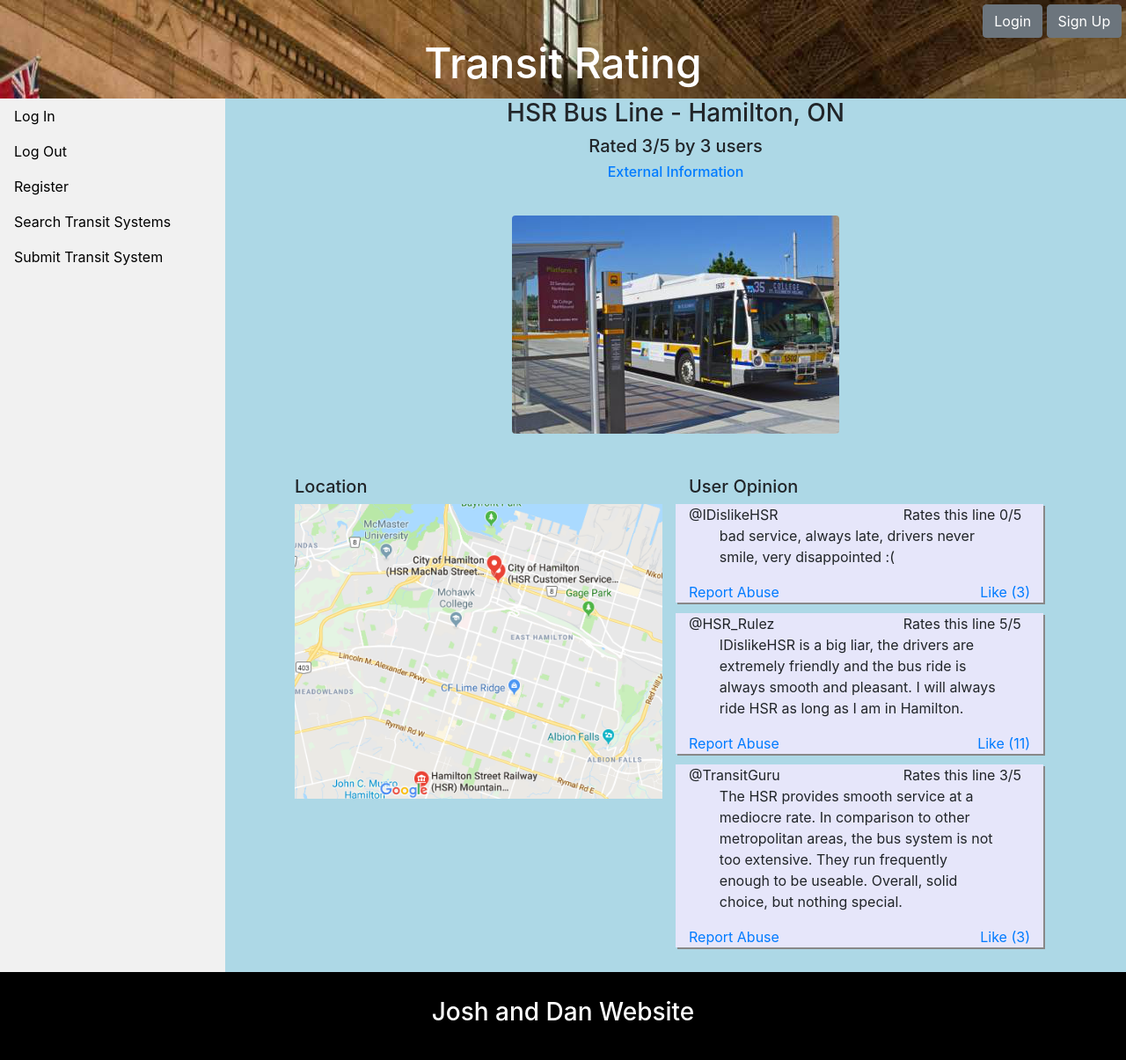
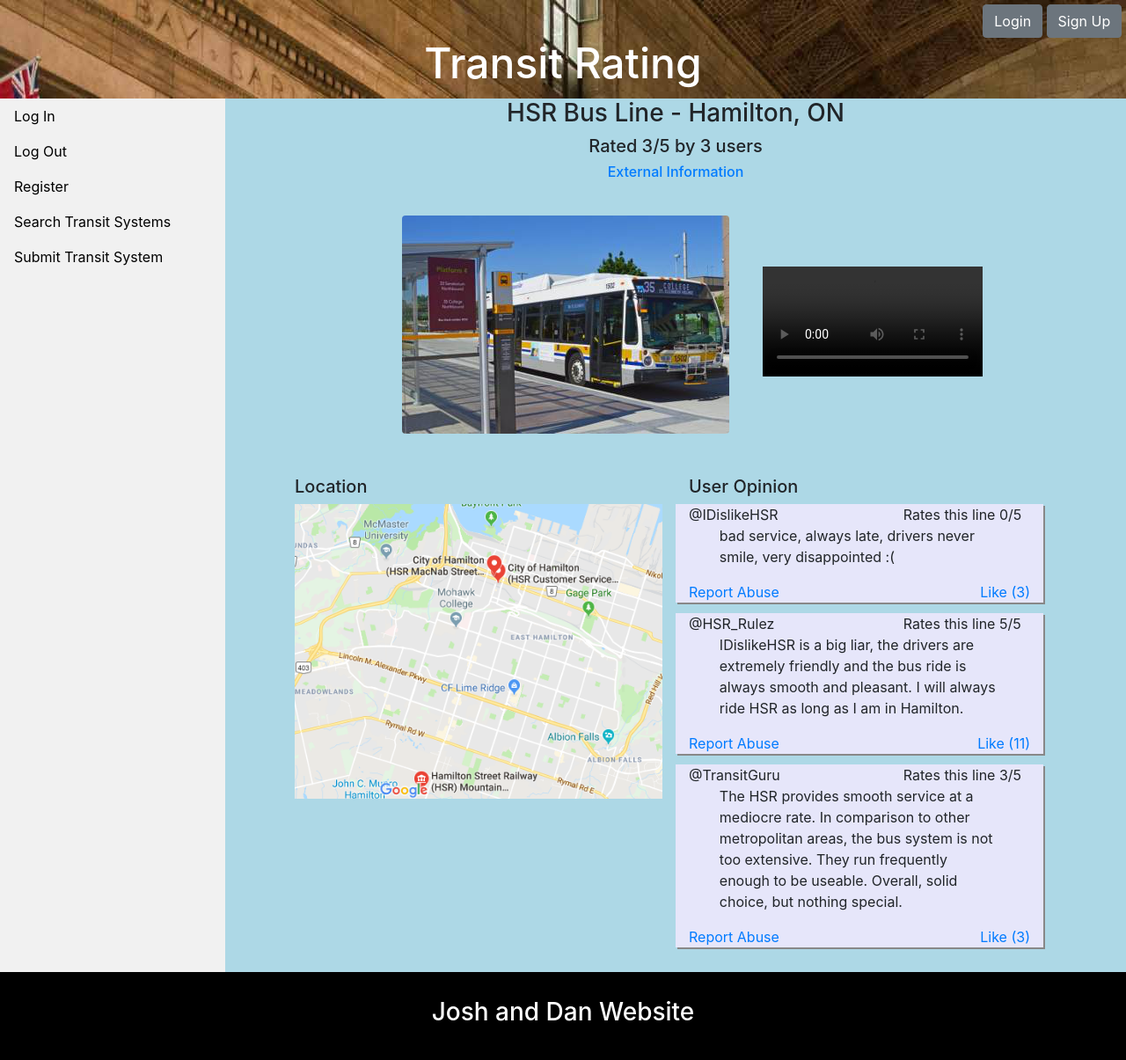
Before and after one commit to Ziddia/cs-4ww3-project, a PHP site: page /individual_sample.html in a window 1280 px wide. Shown: the whole page at 88% size. Run offline with PHP 8.4, Linux system fonts and the light colour scheme; grey boxes are pictures that could not be loaded.

Commit message:
added some stuff for bonus 2 and commented html files

```diff
--- a/index.html
+++ b/index.html
@@ -76,13 +76,15 @@
 		</ul>
 	</nav>
 
-	 <!-- gonna use this for a login popup box -->
+	<!-- Login popup modal, using the same strategy as the mobile navbar above. -->
 	<span class="target-fix" id="login"></span>
 	<span class="target-fix" id="close-login"></span>
 	<div class="login-close">
 		<div class="login-overlay">
 			<div class="login-box">
 				<div class="padding-login-form">
+					<!-- the .button-closelogin class forces the 'x' icon to float right,
+					this makes it render in a way that's familiar to users -->
 					<h3>Log In<span class="button-closelogin"><a href="#close-login">&times;</a></span></h3>
 					<label for="username">Username:</label>
 					<input class="form-control" type="text" id="username">
--- a/individual_sample.html
+++ b/individual_sample.html
@@ -5,6 +5,7 @@
 	<title>Transit Rating - System Information</title>
 	<meta name="viewport" content="width=device-width, initial-scale=1">
 	<link rel="stylesheet" type="text/css" href="static/base.css">
+	<!-- using this stylesheet because individual_sample has specific styling on comment boxes -->
 	<link rel="stylesheet" type="text/css" href="static/individual.css">
 	<link rel="stylesheet" type="text/css" href="static/bootstrap/css/bootstrap.min.css">
 	<!-- need this sheet for hamburger icon for mobile nav -->
@@ -77,13 +78,15 @@
 		</ul>
 	</nav>
 
-	 <!-- gonna use this for a login popup box -->
+	 <!-- Login popup modal, using the same strategy as the mobile navbar above. -->
 	<span class="target-fix" id="login"></span>
 	<span class="target-fix" id="close-login"></span>
 	<div class="login-close">
 		<div class="login-overlay">
 			<div class="login-box">
 				<div class="padding-login-form">
+					<!-- the .button-closelogin class forces the 'x' icon to float right,
+					this makes it render in a way that's familiar to users -->
 					<h3>Log In<span class="button-closelogin"><a href="#close-login">&times;</a></span></h3>
 					<label for="username">Username:</label>
 					<input class="form-control" type="text" id="username">
@@ -98,25 +101,48 @@
 
 	<!-- Main page content -->
 	<section>
+		<!-- Header will show both the name and the location -->
 		<h3>HSR Bus Line - Hamilton, ON</h3>
+		<!-- Average rating over x reviews -->
 		<h5>Rated 3/5 by 3 users</h5>
+		<!-- If an 'External URL' was provided on object creation it's placed here -->
+		<!-- target="_blank" forces this to open in a new tab -->
 		<h6><a href="https://www.hamilton.ca/hsr-bus-schedules-fares" target="_blank">External Information</a></h6>
+		<!-- Image uploaded by the user to represent this transit system -->
+		<div class="row header-buffer align-items-center justify-content-center">
+			<!-- Picture tag to select whether to use a resized image or not -->
+			<div class="col-md-6">
+				<picture>
+					<source media="(min-width: 768px)" srcset="static/hsr_uploaded_hr.png" class="img-fluid rounded mx-auto d-block">
+					<img src="static/hsr_uploaded.png" alt="HSR Bus Line" class="img-fluid rounded mx-auto d-block">
+				</picture>
+			</div>
+			<div clas="col-md-6">
+				<!-- Sample video was sourced from https://www.hamiltontransit.ca/new-buses-hit-the-road/ -->
+				<video width="250" height="175" controls>
+					<source src="static/hsr_uploaded_video.webm" type="video/webm">
+				</video>
+			</div>
+		</div>
+		<!-- Making use of bootstrap grid system here
+		Since I use .col-md-* classes these will all render stacked on smaller devices,
+		but will be in columns on larger devices - I think this looks best. -->
 		<div class="row header-buffer">
-			<img src="static/hsr_uploaded.png" alt="HSR Bus Line" class="img-fluid rounded mx-auto d-block">
-		</div>
-		<div class="row header-buffer">
+			<!-- Contains the location of the system on a map.  -->
 			<div class="col-md-6">
 				<h5>Location</h5>
-				<picture>
-					<source media="(min-width: 576px)" srcset="static/hsr_2x.png" class="img-fluid">
-					<img src="static/hsr.png" alt="HSR Bus Line Maps" class="img-fluid">
-				</picture>
+				<!-- I'm not using html5 picture tags here because this is just going to be replaced
+					with a map later. -->
+				<img src="static/hsr.png" alt="HSR Bus Line Maps" class="img-fluid">
 			</div>
 			<div class="col-md-6">
+				<!-- Comment section -->
 				<h5>User Opinion</h5>
 
+				<!-- .opinion-pane gives us a nice-looking comment box. -->
 				<div class="row opinion-pane">
 					<div class="col-12">
+						<!-- Upper row will have username and rating. -->
 						<div class="row">
 							<div class="col-md-7">
 								@IDislikeHSR
@@ -125,11 +151,13 @@
 								Rates this line 0/5
 							</div>
 						</div>
+						<!-- Second row has their comments. -->
 						<div class="row">
 							<div class="col-10 offset-1">
 								<p>bad service, always late, drivers never smile, very disappointed :(</p>
 							</div>
 						</div>
+						<!-- Last row has buttons (like the comment, report abuse) -->
 						<div class="row">
 							<div class="col-4">
 								<a href="#">Report Abuse</a>
--- a/registration.html
+++ b/registration.html
@@ -76,13 +76,15 @@
 		</ul>
 	</nav>
 
-	 <!-- gonna use this for a login popup box -->
+	 <!-- Login popup modal, using the same strategy as the mobile navbar above. -->
 	<span class="target-fix" id="login"></span>
 	<span class="target-fix" id="close-login"></span>
 	<div class="login-close">
 		<div class="login-overlay">
 			<div class="login-box">
 				<div class="padding-login-form">
+					<!-- the .button-closelogin class forces the 'x' icon to float right,
+					this makes it render in a way that's familiar to users -->
 					<h3>Log In<span class="button-closelogin"><a href="#close-login">&times;</a></span></h3>
 					<label for="username">Username:</label>
 					<input class="form-control" type="text" id="username">
@@ -98,6 +100,7 @@
 	<!-- Main page content -->
 	<section>
 		<h3>Register an Account</h3>
+		<!-- This form goes nowhere, but will eventually POST to some form submission (PHP I guess) -->
 		<form action="#" method="POST" class="header-buffer">
 			<div class="form-group row">
 				<label for="user_email" class="col-md-2 col-form-label">E-mail Address</label>
--- a/results_sample.html
+++ b/results_sample.html
@@ -77,13 +77,15 @@
 		</ul>
 	</nav>
 
-	 <!-- gonna use this for a login popup box -->
+	<!-- Login popup modal, using the same strategy as the mobile navbar above. -->
 	<span class="target-fix" id="login"></span>
 	<span class="target-fix" id="close-login"></span>
 	<div class="login-close">
 		<div class="login-overlay">
 			<div class="login-box">
 				<div class="padding-login-form">
+					<!-- the .button-closelogin class forces the 'x' icon to float right,
+					this makes it render in a way that's familiar to users -->
 					<h3>Log In<span class="button-closelogin"><a href="#close-login">&times;</a></span></h3>
 					<label for="username">Username:</label>
 					<input class="form-control" type="text" id="username">
--- a/search.html
+++ b/search.html
@@ -76,13 +76,15 @@
 		</ul>
 	</nav>
 
-	 <!-- gonna use this for a login popup box -->
+	<!-- Login popup modal, using the same strategy as the mobile navbar above. -->
 	<span class="target-fix" id="login"></span>
 	<span class="target-fix" id="close-login"></span>
 	<div class="login-close">
 		<div class="login-overlay">
 			<div class="login-box">
 				<div class="padding-login-form">
+					<!-- the .button-closelogin class forces the 'x' icon to float right,
+					this makes it render in a way that's familiar to users -->
 					<h3>Log In<span class="button-closelogin"><a href="#close-login">&times;</a></span></h3>
 					<label for="username">Username:</label>
 					<input class="form-control" type="text" id="username">
--- a/static/individual.css
+++ b/static/individual.css
@@ -4,3 +4,9 @@
 	box-shadow: 2px 2px #888888;
 	margin-bottom: 1.5vh;
 }
+
+/* This makes the video more responsive to screen size changes */
+video {
+	max-width: 100%;
+	height: auto;
+}
```
Also changed, not shown: submission.html (+12 -1 lines), static/hsr_2x.png (deleted), static/hsr_uploaded.png, static/hsr_uploaded_hr.png (added), 1 other file.
